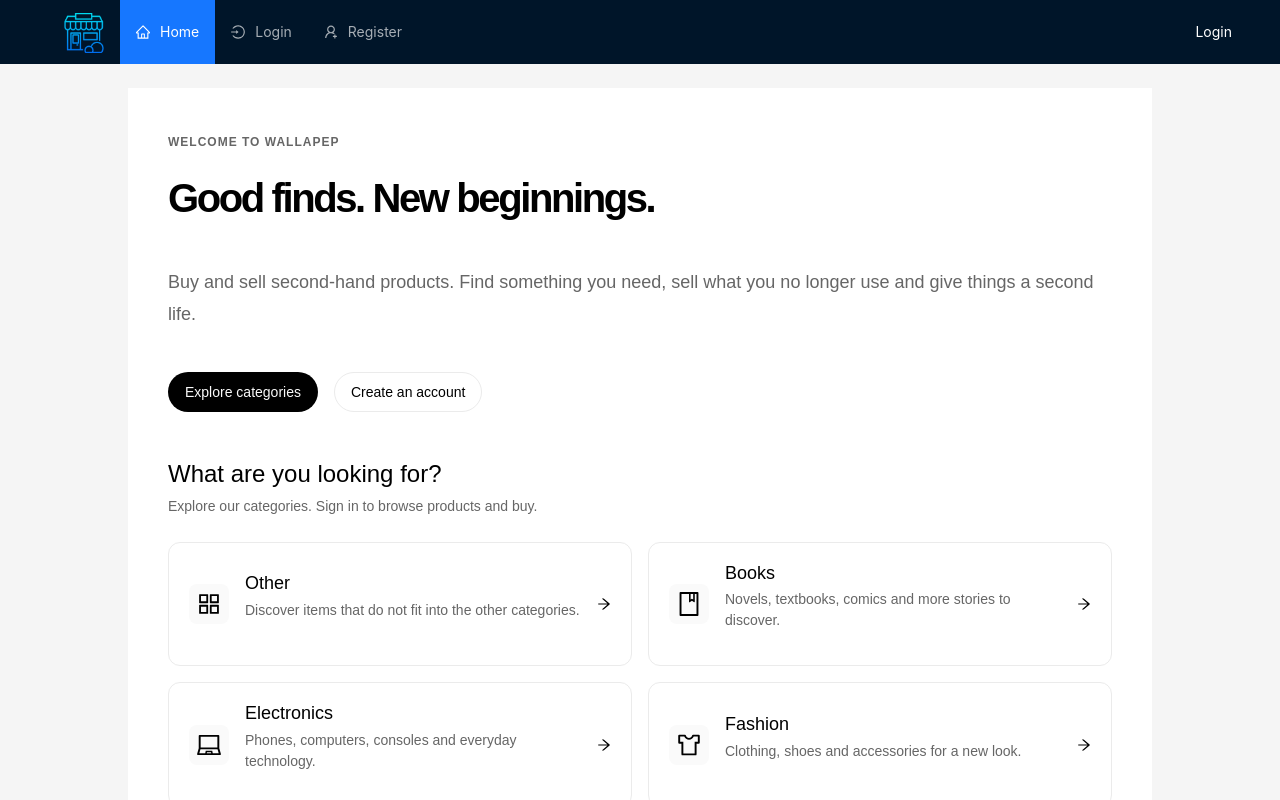
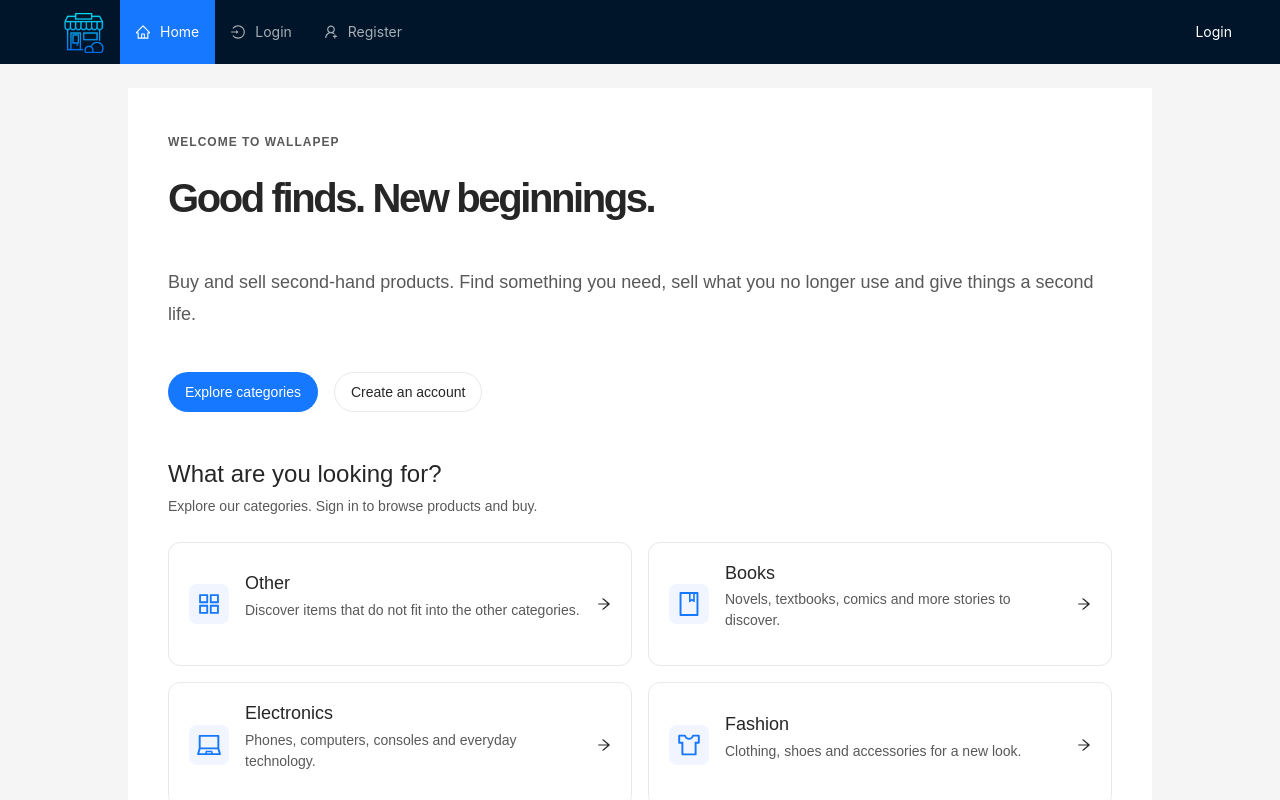
Before and after one commit to manugbd/MIW-DPIU-Wallapep, a Next.js app: page / in a window 1280 px wide. Built offline with nearby package versions, Linux system fonts and the light colour scheme.

Commit message:
Actualización estética.

```diff
--- a/src/styles/Home.module.css
+++ b/src/styles/Home.module.css
@@ -2,12 +2,12 @@
   --background: var(--surface-muted);
   --foreground: var(--surface);
 
-  --text-primary: var(--text-strong);
-  --text-secondary: var(--text-muted);
+  --text-primary: var(--text-heading);
+  --text-secondary: #595959;
 
-  --button-primary-hover: var(--action-hover);
+  --button-primary-hover: #4096ff;
   --button-secondary-hover: var(--surface-hover);
-  --button-secondary-border: var(--border-subtle);
+  --button-secondary-border: var(--border);
 
   width: 100%;
   margin-inline: auto;
@@ -16,7 +16,7 @@
   justify-content: center;
   font-family: var(--font-geist-sans, Arial, Helvetica, sans-serif);
   color: var(--text-primary);
-  background-color: var(--background);
+  background-color: var(--surface);
 }
 
 .page p {
@@ -83,8 +83,8 @@
 }
 
 .ctas .primary {
-  background: var(--text-primary);
-  color: var(--background);
+  background: var(--primary);
+  color: var(--surface);
   gap: 8px;
 }
 
@@ -131,7 +131,8 @@
   flex: 0 0 40px;
   height: 40px;
   font-size: 24px;
-  background: var(--background);
+  background: var(--avatar-bg);
+  color: var(--primary);
   border-radius: 8px;
 }
 .category h3 {
@@ -148,7 +149,7 @@
 }
 .category:focus-visible,
 .ctas a:focus-visible {
-  outline: 2px solid var(--text-primary);
+  outline: 2px solid var(--primary);
   outline-offset: 4px;
 }
 
@@ -161,11 +162,11 @@
 
   .ctas .secondary:hover {
     background: var(--button-secondary-hover);
-    border-color: transparent;
+    border-color: var(--primary);
   }
 
   .category:hover {
-    border-color: var(--text-secondary);
+    border-color: var(--primary);
   }
 }
 
--- /dev/null
+++ b/src/utils/UtilsProductNavigation.js
@@ -0,0 +1,4 @@
+// Keep nested controls and portalled dialogs independent from the product surface.
+export const isProductSurfaceClick = (event) =>
+  event.currentTarget.contains(event.target) &&
+  !event.target.closest('a, button, input, select, textarea, [role="button"], [role="dialog"], .ant-input-number, .ant-select');
```
Also changed, not shown: src/components/products/ListMyProductsComponent.js (+16 -2 lines), src/components/products/ProductCard.js (+7 -0 lines), src/components/transactions/TransactionsTable.js (+31 -20 lines).
